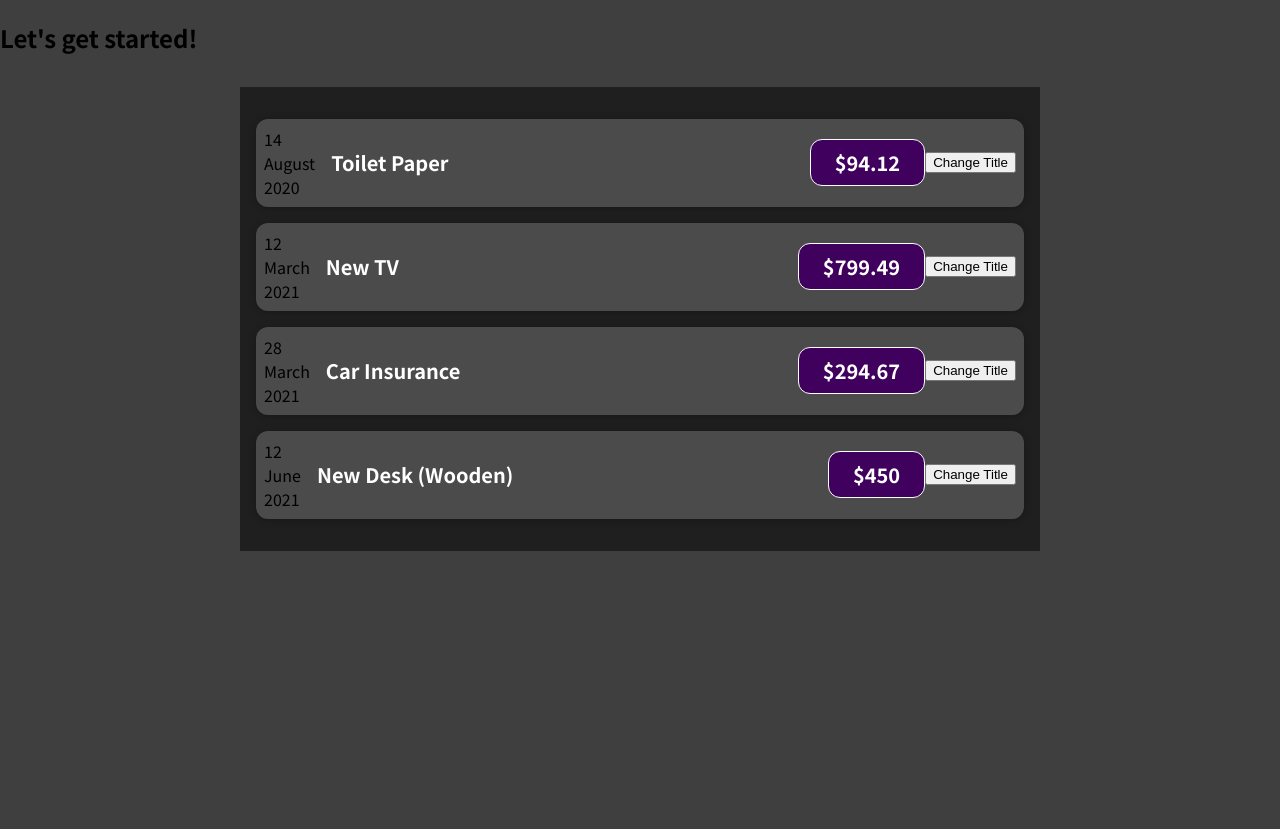
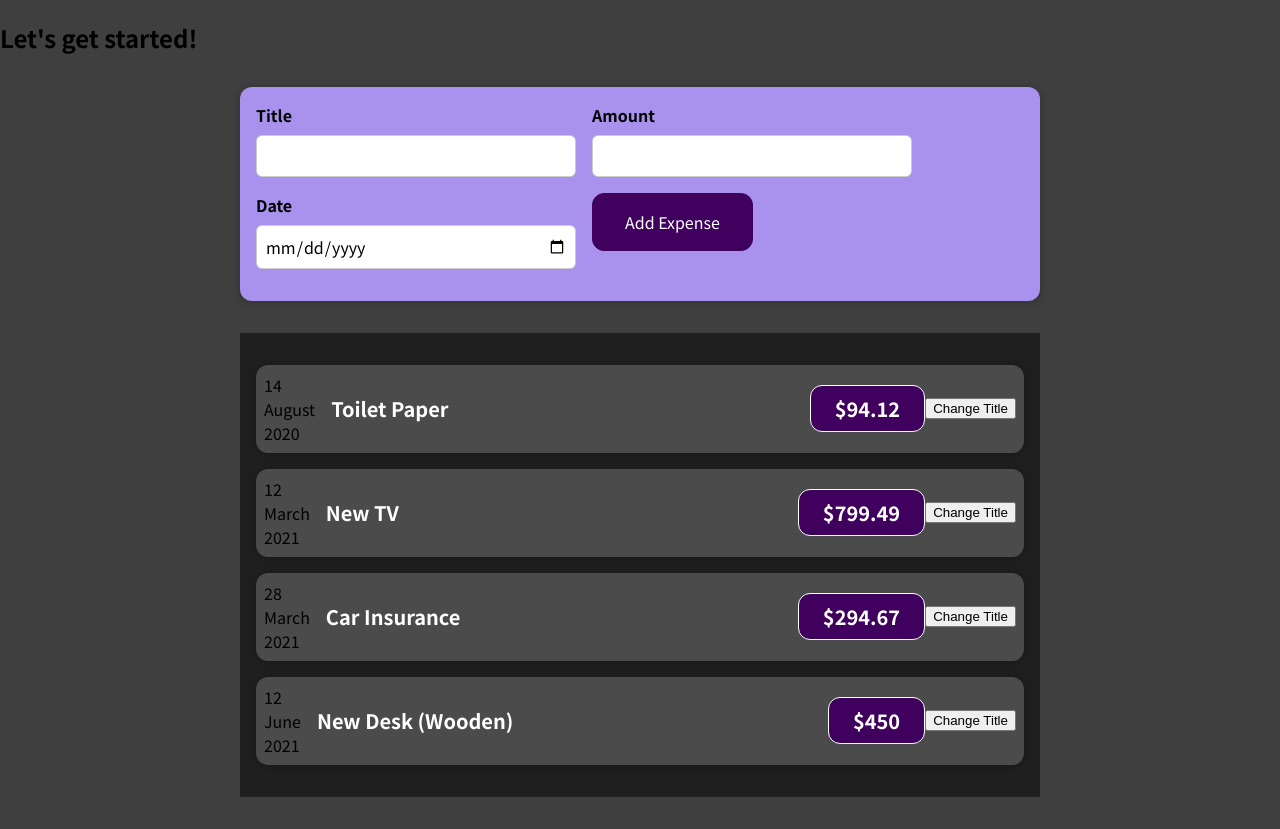
Before and after one commit to slickpockets/react_course_udemy, a React (Create React App) app in the folder 01-starting-setup/: page / in a window 1280 px wide. Before the commit the page ends 800 px from the top, so only its background shows below. Built offline with nearby package versions, Linux system fonts and the light colour scheme.

Commit message:
using state and form data

```diff
--- a/01-starting-setup/src/App.js
+++ b/01-starting-setup/src/App.js
@@ -1,11 +1,14 @@
 import ExpenseItem from './components/Expenses/ExpenseItem';
 import Expenses from './components/Expenses/Expenses';
+import NewExpense from './components/NewExpense/NewExpense';
 
 function App() {
 
   return (
     <div>
       <h2>Let's get started!</h2>
+      <NewExpense />
+
       <Expenses />
     </div>
   );
--- a/01-starting-setup/src/components/Expenses/ExpenseItem.js
+++ b/01-starting-setup/src/components/Expenses/ExpenseItem.js
@@ -1,12 +1,15 @@
+import React, { useState } from 'react';
+
 import ExpenseDate from './ExpenseDate';
 import './ExpenseItem.css';
 import Card from '../UI/Card';
 
 const ExpenseItem = (props) => {
-  let title = props.title;
+  const [title, setTitle] = useState(props.title);
+  console.log('expense item evaled');
 
   const clickHandler = () => {
-    title = "updated";
+    setTitle('56456!')
     console.log(title);
   };
   return (
--- /dev/null
+++ b/01-starting-setup/src/components/NewExpense/ExpenseForm.css
@@ -0,0 +1,26 @@
+.new-expense__controls {
+  display: flex;
+  flex-wrap: wrap;
+  gap: 1rem;
+  margin-bottom: 1rem;
+  text-align: left;
+}
+
+.new-expense__control label {
+  font-weight: bold;
+  margin-bottom: 0.5rem;
+  display: block;
+}
+
+.new-expense__control input {
+  font: inherit;
+  padding: 0.5rem;
+  border-radius: 6px;
+  border: 1px solid #ccc;
+  width: 20rem;
+  max-width: 100%;
+}
+
+.new-expense__actions {
+  text-align: right;
+}
--- /dev/null
+++ b/01-starting-setup/src/components/NewExpense/ExpenseForm.js
@@ -0,0 +1,43 @@
+import React, { useState } from 'react';
+import './ExpenseForm.css';
+
+const ExpenseForm = () => {
+  const [enteredTitle, setEnteredTitle] = useState('');
+  const [enteredAmount, setEnteredAmount] = useState('');
+  const [enteredDate, setEnteredDate] = useState('');
+  const titleChangeHandler = (event) => {
+    setEnteredTitle(event.target.value);
+  };
+
+  const amountChangeHandler = (event) => {
+        setEnteredAmount(event.target.value);
+  };
+  const dateChangeHandler = (event) => {
+        setEnteredDate(event.target.value);
+  };
+
+
+  return (<form>
+  <div className="new-expense__controls">
+    <div className="new-expense__control">
+      <label>Title </label>
+      <input type="text" onChange={titleChangeHandler} />
+    </div>
+    <div className="new-expense__control">
+      <label>Amount </label>
+      <input type="number" min="0.01" step="0.01" onChange={amountChangeHandler}/>
+    </div>
+    <div className="new-expense__control">
+      <label>Date </label>
+      <input type="date" min="2019-01-01" max="2022-12-32"  onChange={dateChangeHandler}/>
+    </div>
+    <div className="new-expense__actions">
+      <button type="submit"> Add Expense </button>
+    </div>
+   </div>
+   </form>
+ )
+
+};
+
+export default ExpenseForm;
--- /dev/null
+++ b/01-starting-setup/src/components/NewExpense/NewExpense.css
@@ -0,0 +1,38 @@
+.new-expense {
+  background-color: #a892ee;
+  padding: 1rem;
+  margin: 2rem auto;
+  width: 50rem;
+  max-width: 95%;
+  border-radius: 12px;
+  text-align: center;
+  box-shadow: 0 1px 8px rgba(0, 0, 0, 0.25);
+}
+
+.new-expense button {
+  font: inherit;
+  cursor: pointer;
+  padding: 1rem 2rem;
+  border: 1px solid #40005d;
+  background-color: #40005d;
+  color: white;
+  border-radius: 12px;
+  margin-right: 1rem;
+}
+
+.new-expense button:hover,
+.new-expense button:active {
+  background-color: #510674;
+  border-color: #510674;
+}
+
+.new-expense button.alternative {
+  color: #220131;
+  border-color: transparent;
+  background-color: transparent;
+}
+
+.new-expense button.alternative:hover,
+.new-expense button.alternative:active {
+  background-color: #ddb3f8;
+}
--- /dev/null
+++ b/01-starting-setup/src/components/NewExpense/NewExpense.js
@@ -0,0 +1,13 @@
+import React from 'react';
+
+import ExpenseForm from './ExpenseForm';
+
+import './NewExpense.css';
+
+const NewExpense = () => {
+  return <div className="new-expense">
+  <ExpenseForm />
+  </div>
+};
+
+export default NewExpense
```
Also changed, not shown: 1 other file (tests, documents, lock files or other folders).
